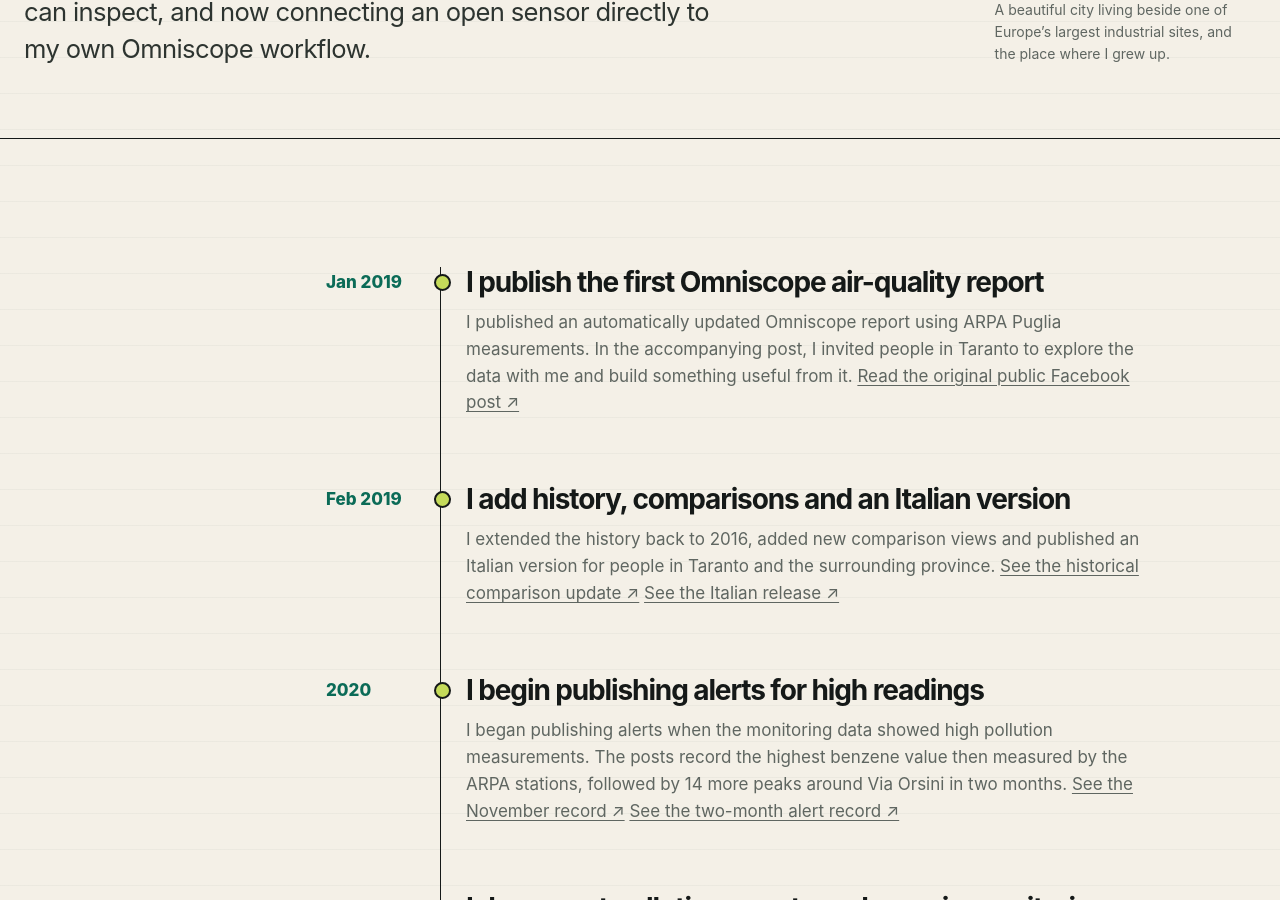
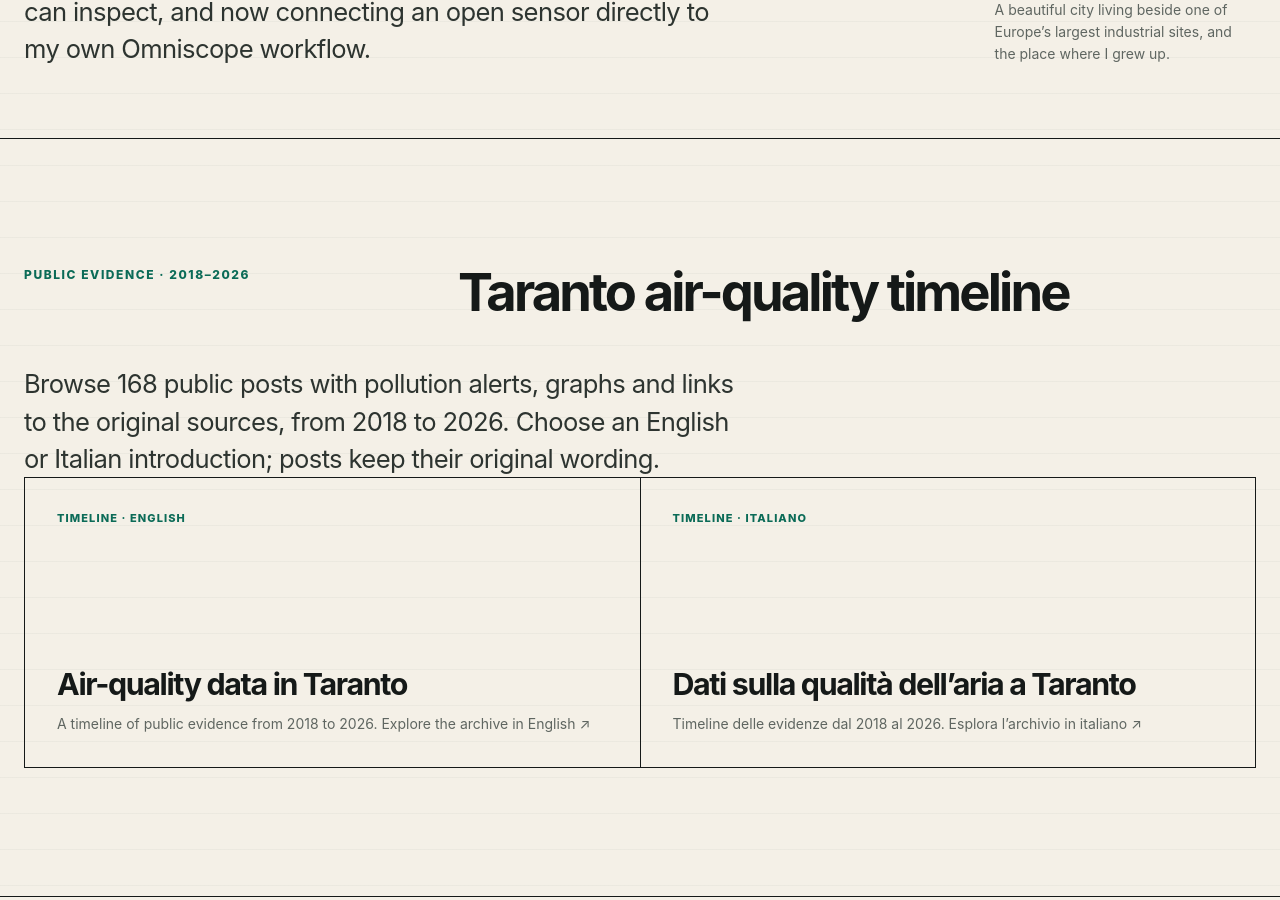
Before and after one commit to toniopoggi/toniopoggi.github.io, a Jekyll site: the page built from air-quality.md, in a window 1280 px wide and 900 px high, scrolled down 519 px. Built offline with Jekyll 4.4.1, drawn with Linux system fonts in a browser that asks for light colours; some of the changed text lies outside the part shown.

Commit message:
Feature both Taranto timeline languages near top of Air Quality page

```diff
--- a/air-quality.md
+++ b/air-quality.md
@@ -17,6 +17,32 @@
     </aside>
   </div>
 </header>
+
+<section class="section" aria-labelledby="public-evidence-title">
+  <div class="shell">
+    <div class="section-heading">
+      <p class="eyebrow">Public evidence · 2018–2026</p>
+      <h2 id="public-evidence-title">Taranto air-quality timeline</h2>
+    </div>
+    <p class="lead">Browse 168 public posts with pollution alerts, graphs and links to the original sources, from 2018 to 2026. Choose an English or Italian introduction; posts keep their original wording.</p>
+    <div class="work-grid">
+      <a class="work-card" href="{{ '/air-quality/timeline-airquality-taranto/' | relative_url }}" hreflang="en">
+        <span class="tag">Timeline · English</span>
+        <div>
+          <h3>Air-quality data in Taranto</h3>
+          <p>A timeline of public evidence from 2018 to 2026. Explore the archive in English ↗</p>
+        </div>
+      </a>
+      <a class="work-card" href="{{ '/it/scritti/timeline-airquality-taranto/' | relative_url }}" lang="it" hreflang="it">
+        <span class="tag">Timeline · Italiano</span>
+        <div>
+          <h3>Dati sulla qualità dell’aria a Taranto</h3>
+          <p>Timeline delle evidenze dal 2018 al 2026. Esplora l’archivio in italiano ↗</p>
+        </div>
+      </a>
+    </div>
+  </div>
+</section>
 
 <section class="section">
   <div class="shell">
@@ -78,9 +104,6 @@
         </div>
       </div>
     </div>
-    <aside class="intro-aside">
-      <p>The public record of alerts, graphs and posts from 2018 to 2026 is now available as a chronological timeline: <a href="{{ '/air-quality/timeline-airquality-taranto/' | relative_url }}">Democratizing Air-Quality Data in Taranto ↗</a>.</p>
-    </aside>
   </div>
 </section>
 
```
